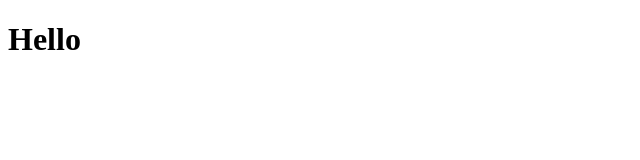
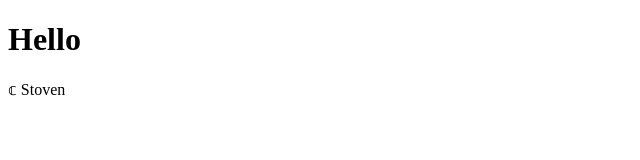
Before and after one commit to motasimfoad/stoven, a plain HTML site: page index.html in a window 1280 px wide. Shown: the full height of the page, 0-640 px from the left. Drawn offline with Linux system fonts and the light colour scheme.

Commit message:
added footer

```diff
--- a/index.html
+++ b/index.html
@@ -9,5 +9,8 @@
         <h1>
             Hello
         </h1>
+        <footer>
+            &copf; Stoven
+        </footer>
     </body>
 </html>
```
